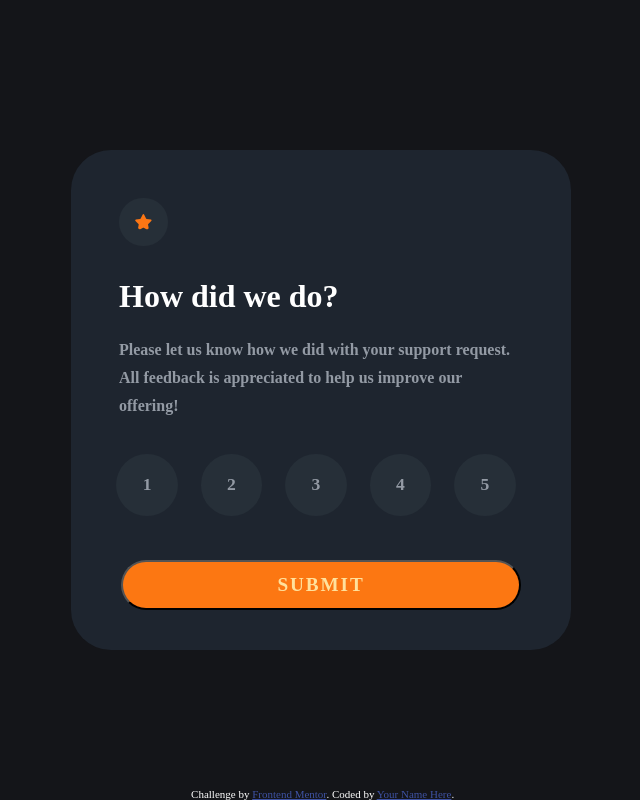
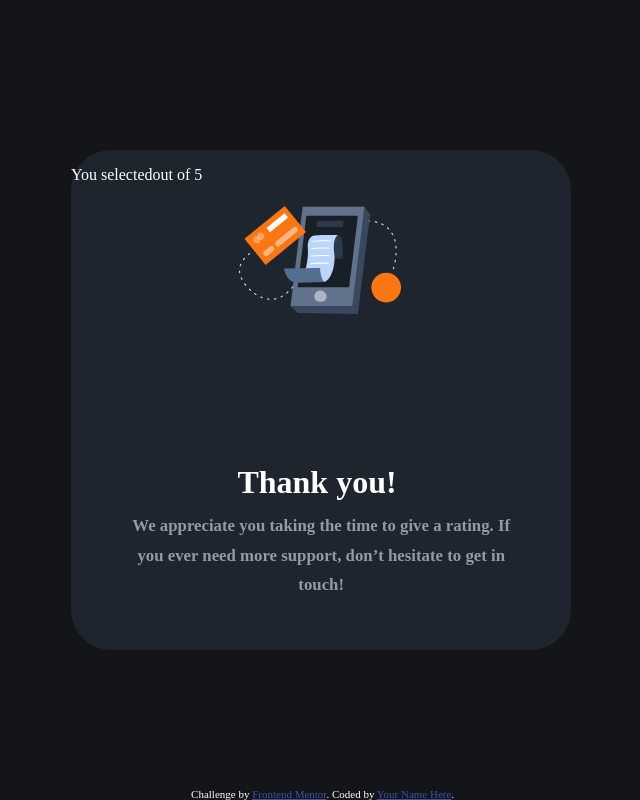
Before and after one commit to Mindru-Bogdan/1-Interactive-Rating, a React (Create React App) app: page / in a window 1280 px wide. Shown: the whole page, without its empty margins (319-959 px from the left). Built offline with nearby package versions, Linux system fonts and the light colour scheme; the HTML template or start-up script is replaced by a standard one.

Commit message:
Work in progress

```diff
--- a/src/App.js
+++ b/src/App.js
@@ -1,15 +1,13 @@
 import React from 'react';
 
-import Rating from './Components/Rating';
-import Submit from './Components/Submit';
+import Card from './Components/Card';
 
 import classes from './App.module.css';
 
 const App = () => {
   return (
     <div className={classes.index}>
-      <Rating />
-      {/* <Submit /> */}
+      <Card />
     </div>
   );
 };
--- a/src/Components/Card.js
+++ b/src/Components/Card.js
@@ -0,0 +1,13 @@
+import Rating from './Rating';
+import Submit from './Submit';
+
+const Card = () => {
+  return (
+    <div>
+      {/* <Rating /> */}
+      <Submit />
+    </div>
+  );
+};
+
+export default Card;
--- a/src/Components/Rating.module.css
+++ b/src/Components/Rating.module.css
@@ -48,7 +48,7 @@
     margin-left: 1.5em;
 }
 
-.square .paragraph {
+.paragraph {
     margin-left: 3em;
     margin-right: 50px;
     line-height: 1.75em;
@@ -78,7 +78,7 @@
     color: #ffffff;
 }
 
-/* .selected li{
+.selected li{
     margin-top: 1em;
     margin-left: 0.3em;
     margin-right: 1em;
@@ -93,4 +93,4 @@
     display: flex;
     cursor: pointer;
     font-size: 1.1em;
-} */
+}
--- a/src/Components/Submit.js
+++ b/src/Components/Submit.js
@@ -1,16 +1,23 @@
+import classes from './Submit.module.css';
+import ThankYouLogo from '../../src/illustration-thank-you.svg';
+
 const Submit = () => {
   return (
-    <div>
+    <div className={classes.square}>
       {/* <!-- Thank you state start --> */}
+      <img
+        src={ThankYouLogo}
+        className={classes.img}
+      ></img>
       <p>
         You selected
         {/*  <!-- Add rating here -->  */}
         out of 5
       </p>
 
-      <p>Thank you!</p>
+      <h1>Thank you!</h1>
 
-      <p>
+      <p className={classes.paragraph}>
         We appreciate you taking the time to give a rating. If you
         ever need more support, don’t hesitate to get in touch!
       </p>
--- /dev/null
+++ b/src/Components/Submit.module.css
@@ -0,0 +1,55 @@
+.square {
+    display: block;
+    width: 500px;
+    height: 500px;
+    position: fixed;
+    top: 50%;
+    left: 50%;
+    margin-top: -250px;
+    margin-left: -250px;
+    background-color: #1e252f;
+    border-radius: 40px;
+}
+
+.submit {
+    position: absolute;
+    background-color: #FC7712;
+    display: inline-block;
+    color: #ffe19c;
+    font-size: 1.2em;
+    font-weight: 700;
+    letter-spacing: 0.1em;
+    width: 400px;
+    height: 50px;
+    border-radius: 200px;
+    font-family: inherit;
+    bottom: 40px;
+    left: 50%;
+    margin-left: -200px;
+    cursor: pointer;
+}
+
+.img {
+    position: absolute;
+    left: 10.5em;
+    top: 3.5em;
+}
+
+.square h1 {
+    position: absolute;
+    left: 5.2em;
+    bottom: 4em;
+    text-align: center;
+}
+
+.paragraph {
+    position: absolute;
+    bottom: 2em;
+    margin-left: 3em;
+    margin-right: 50px;
+    line-height: 1.75em;
+    color: #939AA4;
+    font-weight: 700;
+    text-align: center;
+    font-size: 1.05em;
+}
```
Also changed, not shown: src/illustration-thank-you.svg (added).
